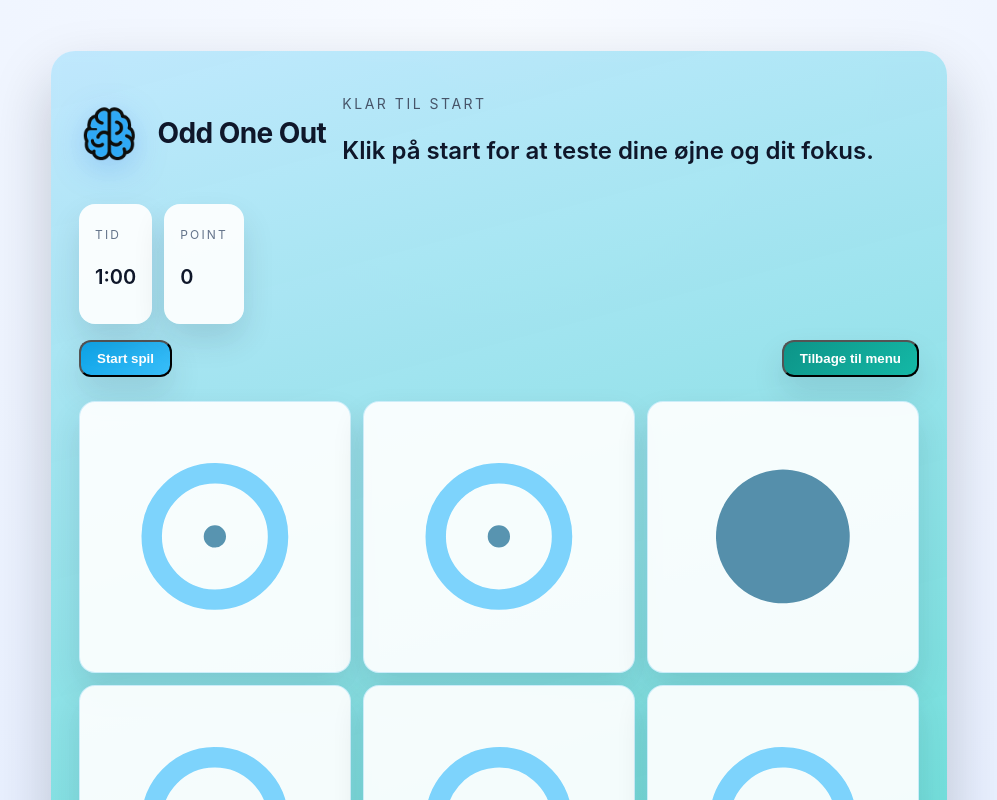
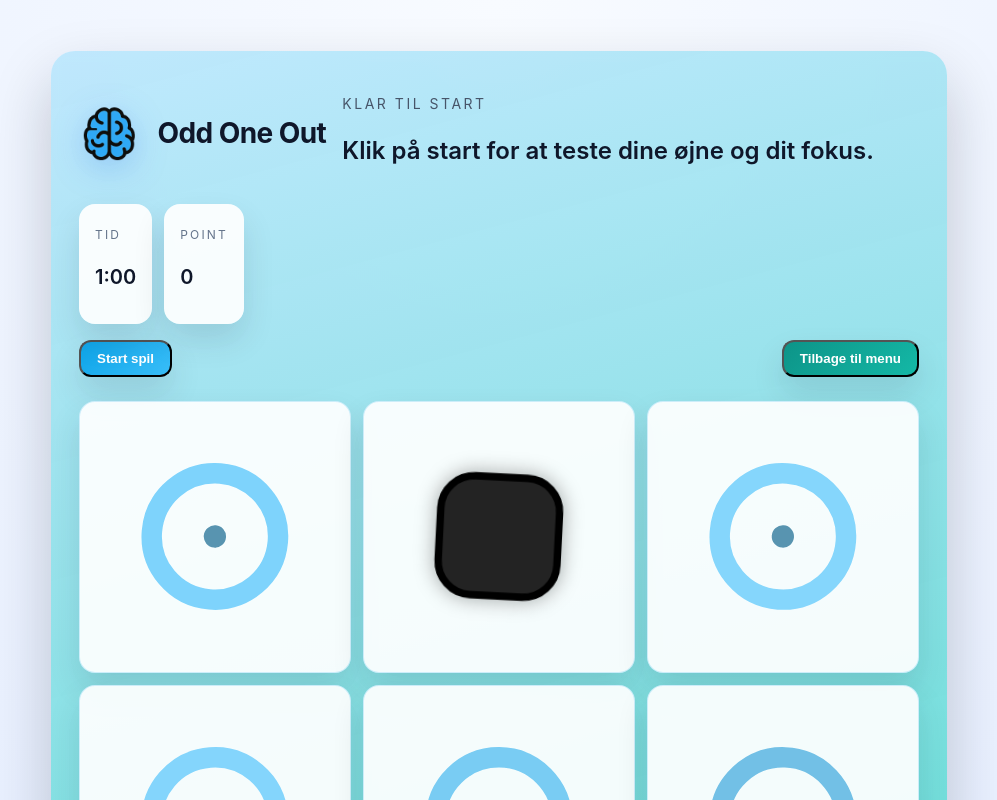
Before and after one commit to konradschantz/Fokus, a React (Vite) app: page /odd-one-out in a window 1280 px wide. Shown: the top 800 px of the page, without its empty margins (141-1138 px from the left). Built offline with nearby package versions, Linux system fonts and the light colour scheme; no server answers.

Commit message:
fix(game): clamp grid to 5x5, enforce unique shape, improve unique contrast & outline

```diff
--- a/src/games/oddoneout/OddOneOutGame.tsx
+++ b/src/games/oddoneout/OddOneOutGame.tsx
@@ -10,20 +10,24 @@ import {
 import motion from 'framer-motion'
 import BrandLogo from '../../components/BrandLogo'
 import { postOddOneOutScore } from '../../utils/oddOneOutScores'
+import { MAX_GRID_SIZE } from './constants'
 
 type OddOneOutPhase = 'idle' | 'running' | 'finished'
 
-type ShapeType = 'circle' | 'square' | 'triangle' | 'donut' | 'cross'
+type Shape = 'CIRCLE' | 'SQUARE' | 'TRIANGLE' | 'DONUT' | 'CROSS'
 
 interface OddOneOutCell {
   id: number
   isTarget: boolean
-  type: ShapeType
+  type: Shape
   color: string
   accentColor: string
   scale: number
   rotation: number
   strokeWidth: number
+  outlineColor: string
+  outlineWidth: number
+  dropShadow: string
 }
 
 interface BoardState {
@@ -33,7 +37,14 @@ interface BoardState {
 }
 
 const GAME_DURATION_SECONDS = 60
-const SHAPE_TYPES: ShapeType[] = ['circle', 'square', 'triangle', 'donut', 'cross']
+const SHAPE_TYPES: Shape[] = ['CIRCLE', 'SQUARE', 'TRIANGLE', 'DONUT', 'CROSS']
+const CONTRASTING_SHAPES: Record<Shape, readonly Shape[]> = {
+  CIRCLE: ['SQUARE', 'CROSS'],
+  SQUARE: ['CIRCLE', 'DONUT'],
+  TRIANGLE: ['DONUT', 'CROSS'],
+  DONUT: ['TRIANGLE', 'SQUARE'],
+  CROSS: ['CIRCLE', 'TRIANGLE'],
+}
 const SEA_TONES = ['#bae6fd', '#7dd3fc', '#5eead4', '#99f6e4', '#67e8f9', '#c4b5fd']
 const COLOR_VARIANCE = [0.32, 0.24, 0.16, 0.11, 0.08]
 const SCALE_VARIANCE = [0, 0, 0.04, 0.08, 0.1]
@@ -46,7 +57,9 @@ function randomItem<T>(collection: readonly T[]): T {
   return collection[Math.floor(Math.random() * collection.length)]
 }
 
-function hexToRgb(hex: string): { r: number; g: number; b: number } {
+type RGB = { r: number; g: number; b: number }
+
+function hexToRgb(hex: string): RGB {
   const normalized = hex.replace('#', '')
   const bigint = Number.parseInt(normalized.length === 3 ? normalized.repeat(2) : normalized, 16)
   return {
@@ -56,60 +69,124 @@ function hexToRgb(hex: string): { r: number; g: number; b: number } {
   }
 }
 
-function rgbToHex({ r, g, b }: { r: number; g: number; b: number }): string {
-  const toHex = (value: number) =>
-    clamp(Math.round(value), 0, 255)
-      .toString(16)
-      .padStart(2, '0')
-  return `#${toHex(r)}${toHex(g)}${toHex(b)}`
+function rgbToCss({ r, g, b }: RGB): string {
+  const normalize = (value: number) => clamp(Math.round(value), 0, 255)
+  return `rgb(${normalize(r)}, ${normalize(g)}, ${normalize(b)})`
 }
 
-function adjustColor(hex: string, amount: number): string {
-  const base = hexToRgb(hex)
-  const mixTarget = amount >= 0 ? { r: 255, g: 255, b: 255 } : { r: 0, g: 0, b: 0 }
-  const ratio = clamp(Math.abs(amount), 0, 1)
+function mixColor(color: RGB, target: RGB, ratio: number): RGB {
+  const safeRatio = clamp(ratio, 0, 1)
+  return {
+    r: color.r + (target.r - color.r) * safeRatio,
+    g: color.g + (target.g - color.g) * safeRatio,
+    b: color.b + (target.b - color.b) * safeRatio,
+  }
+}
 
-  return rgbToHex({
-    r: base.r + (mixTarget.r - base.r) * ratio,
-    g: base.g + (mixTarget.g - base.g) * ratio,
-    b: base.b + (mixTarget.b - base.b) * ratio,
+function adjustColor(color: RGB, amount: number): RGB {
+  const target = amount >= 0 ? { r: 255, g: 255, b: 255 } : { r: 0, g: 0, b: 0 }
+  const ratio = Math.abs(amount)
+  return mixColor(color, target, ratio)
+}
+
+function luminance({ r, g, b }: RGB): number {
+  const mapped = [r, g, b].map((value) => {
+    const channel = value / 255
+    return channel <= 0.03928 ? channel / 12.92 : Math.pow((channel + 0.055) / 1.055, 2.4)
   })
+  return 0.2126 * mapped[0]! + 0.7152 * mapped[1]! + 0.0722 * mapped[2]!
+}
+
+function contrast(colorA: RGB, colorB: RGB): number {
+  const lumA = luminance(colorA)
+  const lumB = luminance(colorB)
+  const [maxLum, minLum] = lumA > lumB ? [lumA, lumB] : [lumB, lumA]
+  return (maxLum + 0.05) / (minLum + 0.05)
+}
+
+function pickUniqueColor(baseColor: RGB): RGB {
+  const complement: RGB = {
+    r: 255 - baseColor.r,
+    g: 255 - baseColor.g,
+    b: 255 - baseColor.b,
+  }
+
+  const vividSet: RGB[] = [
+    complement,
+    { r: 15, g: 120, b: 230 },
+    { r: 250, g: 120, b: 60 },
+    { r: 240, g: 80, b: 120 },
+    { r: 20, g: 180, b: 160 },
+    { r: 255, g: 255, b: 255 },
+    { r: 35, g: 35, b: 35 },
+  ]
+
+  const ranked = vividSet
+    .map((candidate) => ({ candidate, contrastRatio: contrast(candidate, baseColor) }))
+    .sort((a, b) => b.contrastRatio - a.contrastRatio)
+
+  const strongOption = ranked.find((entry) => entry.contrastRatio >= 6)
+  return (strongOption ?? ranked[0] ?? { candidate: { r: 30, g: 30, b: 30 } }).candidate
+}
+
+function randomShape(exclude?: Shape): Shape {
+  const pool = exclude ? SHAPE_TYPES.filter((shape) => shape !== exclude) : SHAPE_TYPES
+  return randomItem(pool)
+}
+
+function pickContrastingShape(base: Shape): Shape {
+  const preferred = CONTRASTING_SHAPES[base]
+  if (preferred?.length) {
+    return randomItem(preferred)
+  }
+
+  return randomShape(base)
 }
 
 function generateBoard(round: number): BoardState {
   const stage = Math.min(Math.floor(round / 3), 4)
-  const gridSize = 3 + stage
+  const requestedGridSize = 3 + stage
+  const gridSize = clamp(requestedGridSize, 1, MAX_GRID_SIZE)
   const totalCells = gridSize * gridSize
   const targetIndex = Math.floor(Math.random() * totalCells)
 
-  const baseShape = randomItem(SHAPE_TYPES)
-  const uniqueShape =
-    stage < 2 ? randomItem(SHAPE_TYPES.filter((shape) => shape !== baseShape)) : baseShape
+  const baseShape = randomShape()
+  const uniqueShape = pickContrastingShape(baseShape)
 
-  const baseColor = randomItem(SEA_TONES)
+  const baseHex = randomItem(SEA_TONES)
+  const baseColor = hexToRgb(baseHex)
   const variance = COLOR_VARIANCE[stage]
-  const contrastDirection = Math.random() > 0.5 ? 1 : -1
-  const uniqueColor = adjustColor(baseColor, variance * contrastDirection)
+  const uniqueColor = pickUniqueColor(baseColor)
   const baseAccent = adjustColor(baseColor, -0.3)
   const uniqueAccent = adjustColor(uniqueColor, -0.28)
   const scaleDelta = SCALE_VARIANCE[stage]
   const rotationVariance = stage >= 3 ? 6 : 10
+  const subtleVariance = variance * 0.35
+  const uniqueRotationOffset = stage >= 4 ? (Math.random() > 0.5 ? 8 : -8) : 0
 
   const cells: OddOneOutCell[] = []
 
   for (let index = 0; index < totalCells; index += 1) {
     const isTarget = index === targetIndex
     const rotation = (Math.random() * rotationVariance - rotationVariance / 2) * (stage >= 3 ? 0.5 : 1)
+    const nonUniqueAdjustment = (Math.random() * 2 - 1) * subtleVariance
+    const tileColor = isTarget
+      ? rgbToCss(uniqueColor)
+      : rgbToCss(adjustColor(baseColor, nonUniqueAdjustment))
+    const tileAccent = isTarget ? rgbToCss(uniqueAccent) : rgbToCss(baseAccent)
 
     cells.push({
       id: index,
       isTarget,
       type: isTarget ? uniqueShape : baseShape,
-      color: isTarget ? uniqueColor : baseColor,
-      accentColor: isTarget ? uniqueAccent : baseAccent,
-      scale: isTarget ? 1 - scaleDelta : 1,
-      rotation: isTarget && stage >= 4 ? rotation + (contrastDirection > 0 ? 6 : -6) : rotation,
+      color: tileColor,
+      accentColor: tileAccent,
+      scale: isTarget ? 1 + scaleDelta * 0.6 : 1,
+      rotation: isTarget ? rotation + uniqueRotationOffset : rotation,
       strokeWidth: stage >= 4 && isTarget ? 9 : 11,
+      outlineColor: isTarget ? '#000' : 'transparent',
+      outlineWidth: isTarget ? 4 : 0,
+      dropShadow: isTarget ? 'drop-shadow(0 0 10px rgba(0,0,0,0.35))' : 'none',
     })
   }
 
@@ -131,31 +208,57 @@ function renderShape(cell: OddOneOutCell): JSX.Element {
       transition: 'transform 0.25s ease',
       width: '100%',
       height: '100%',
+      filter: cell.dropShadow,
     },
   }
 
   switch (cell.type) {
-    case 'circle':
+    case 'CIRCLE':
       return (
         <svg viewBox="0 0 100 100" {...commonProps}>
-          <circle cx="50" cy="50" r="36" fill={cell.color} />
+          <circle
+            cx="50"
+            cy="50"
+            r="36"
+            fill={cell.color}
+            stroke={cell.outlineColor}
+            strokeWidth={cell.outlineWidth}
+          />
         </svg>
       )
-    case 'square':
+    case 'SQUARE':
       return (
         <svg viewBox="0 0 100 100" {...commonProps}>
-          <rect x="18" y="18" width="64" height="64" rx="18" fill={cell.color} />
+          <rect
+            x="18"
+            y="18"
+            width="64"
+            height="64"
+            rx="18"
+            fill={cell.color}
+            stroke={cell.outlineColor}
+            strokeWidth={cell.outlineWidth}
+          />
         </svg>
       )
-    case 'triangle':
+    case 'TRIANGLE':
       return (
         <svg viewBox="0 0 100 100" {...commonProps}>
-          <polygon points="50,16 84,82 16,82" fill={cell.color} />
+          <polygon
+            points="50,16 84,82 16,82"
+            fill={cell.color}
+            stroke={cell.outlineColor}
+            strokeWidth={cell.outlineWidth}
+            strokeLinejoin="round"
+          />
         </svg>
       )
-    case 'donut':
+    case 'DONUT':
       return (
         <svg viewBox="0 0 100 100" {...commonProps}>
+          {cell.outlineWidth > 0 ? (
+            <circle cx="50" cy="50" r="41" fill="none" stroke={cell.outlineColor} strokeWidth={cell.outlineWidth} />
+          ) : null}
           <circle
             cx="50"
             cy="50"
@@ -168,7 +271,7 @@ function renderShape(cell: OddOneOutCell): JSX.Element {
           <circle cx="50" cy="50" r="6" fill={cell.accentColor} />
         </svg>
       )
-    case 'cross':
+    case 'CROSS':
       return (
         <svg viewBox="0 0 100 100" {...commonProps}>
           <rect
@@ -178,6 +281,9 @@ function renderShape(cell: OddOneOutCell): JSX.Element {
             height="64"
             rx="6"
             fill={cell.color}
+            stroke={cell.outlineColor}
+            strokeWidth={cell.outlineWidth}
+            strokeLinejoin="round"
           />
           <rect
             x="18"
@@ -186,14 +292,33 @@ function renderShape(cell: OddOneOutCell): JSX.Element {
             height="12"
             rx="6"
             fill={cell.color}
+            stroke={cell.outlineColor}
+            strokeWidth={cell.outlineWidth}
+            strokeLinejoin="round"
           />
-          <rect x="46" y="42" width="8" height="16" rx="4" fill={cell.accentColor} />
+          <rect
+            x="46"
+            y="42"
+            width="8"
+            height="16"
+            rx="4"
+            fill={cell.accentColor}
+            stroke={cell.outlineColor}
+            strokeWidth={cell.outlineWidth > 0 ? 1.5 : 0}
+          />
         </svg>
       )
     default:
       return (
         <svg viewBox="0 0 100 100" {...commonProps}>
-          <circle cx="50" cy="50" r="36" fill={cell.color} />
+          <circle
+            cx="50"
+            cy="50"
+            r="36"
+            fill={cell.color}
+            stroke={cell.outlineColor}
+            strokeWidth={cell.outlineWidth}
+          />
         </svg>
       )
   }
@@ -459,6 +584,7 @@ export default function OddOneOutGame({
                 border: '1px solid rgba(14, 165, 233, 0.18)',
                 cursor: phase === 'running' ? 'pointer' : 'not-allowed',
               }}
+              aria-label={cell.isTarget ? 'unik figur' : undefined}
               whileHover={
                 phase === 'running'
                   ? { transform: 'translateY(-4px)', boxShadow: '0 18px 32px rgba(14, 165, 233, 0.18)' }
--- /dev/null
+++ b/src/games/oddoneout/constants.ts
@@ -0,0 +1 @@
+export const MAX_GRID_SIZE = 5
```
